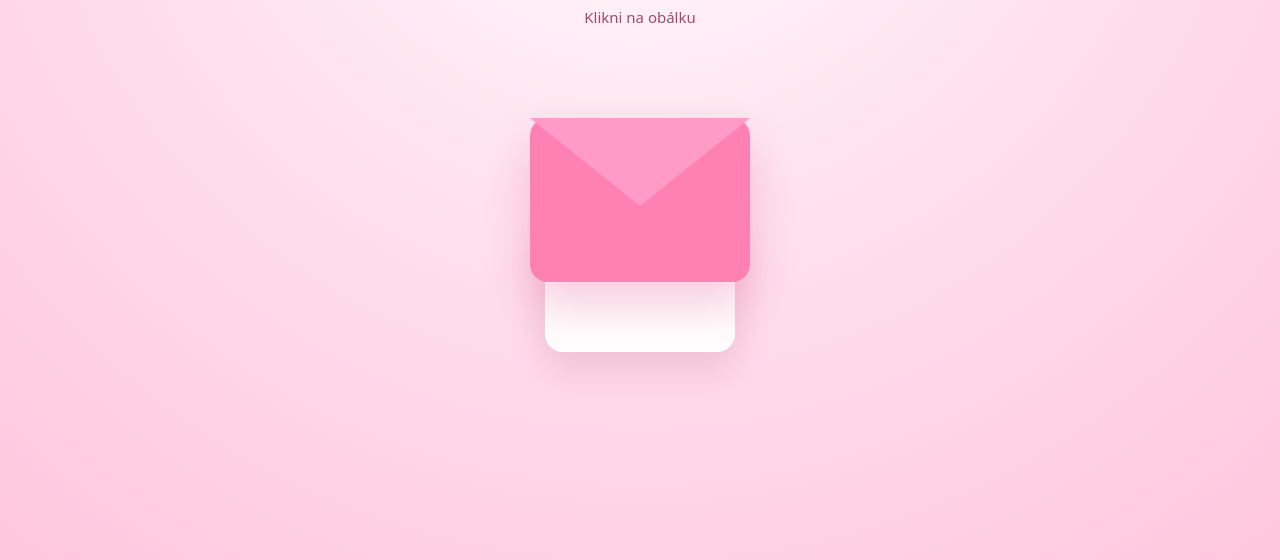
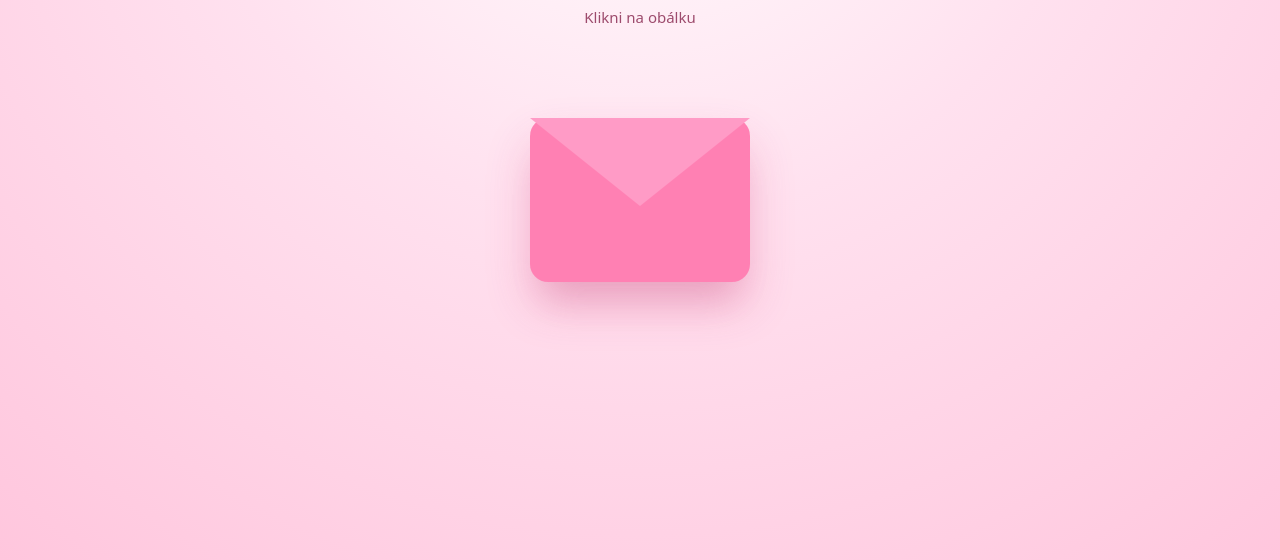
Before and after one commit to H1rax/martiii, a plain HTML site: page index.html in a window 1280 px wide. Shown: the part 240-800 px from the top of the page. Drawn offline with Linux system fonts and the light colour scheme.

Commit message:
wdwdffff

```diff
--- a/index.html
+++ b/index.html
@@ -112,7 +112,7 @@
     .letter {
       position: absolute;
       left: 35px;
-      top: 85px;
+      top: 15px;
       width: 190px;
       height: 135px;
       border-radius: 18px;
```
